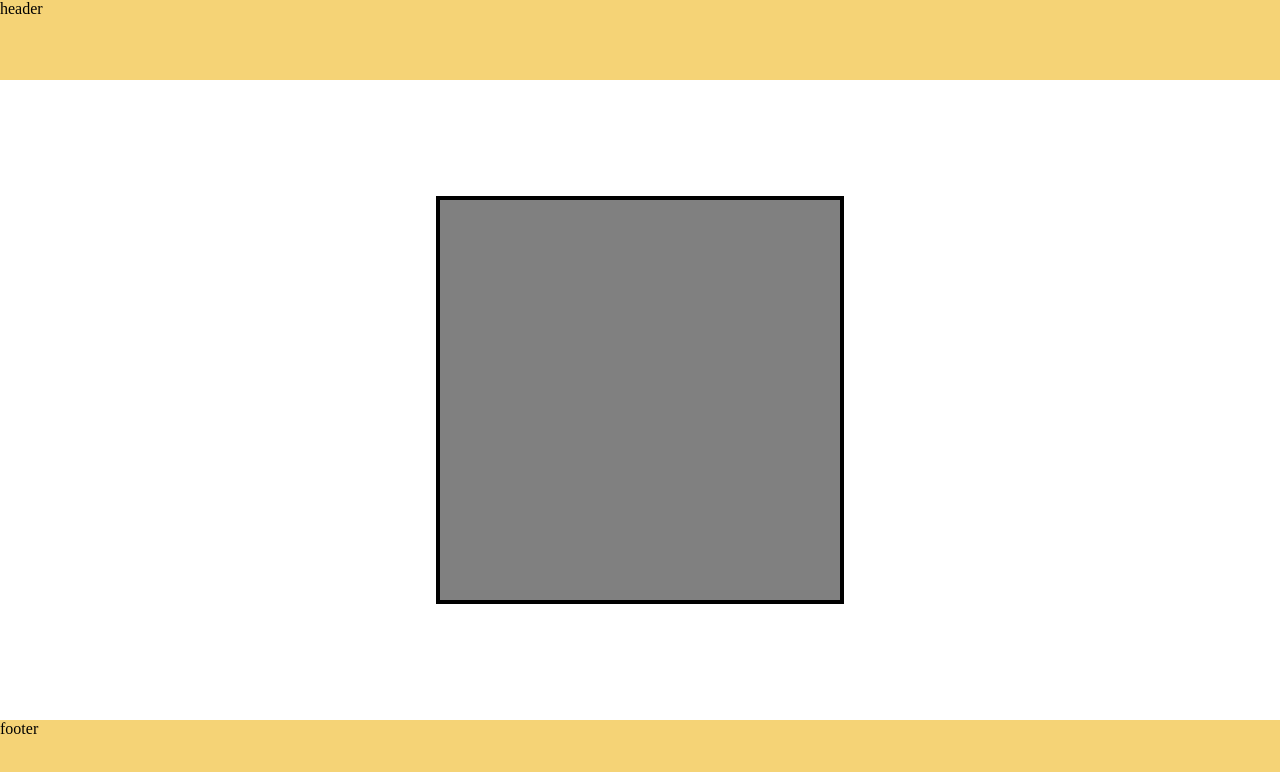
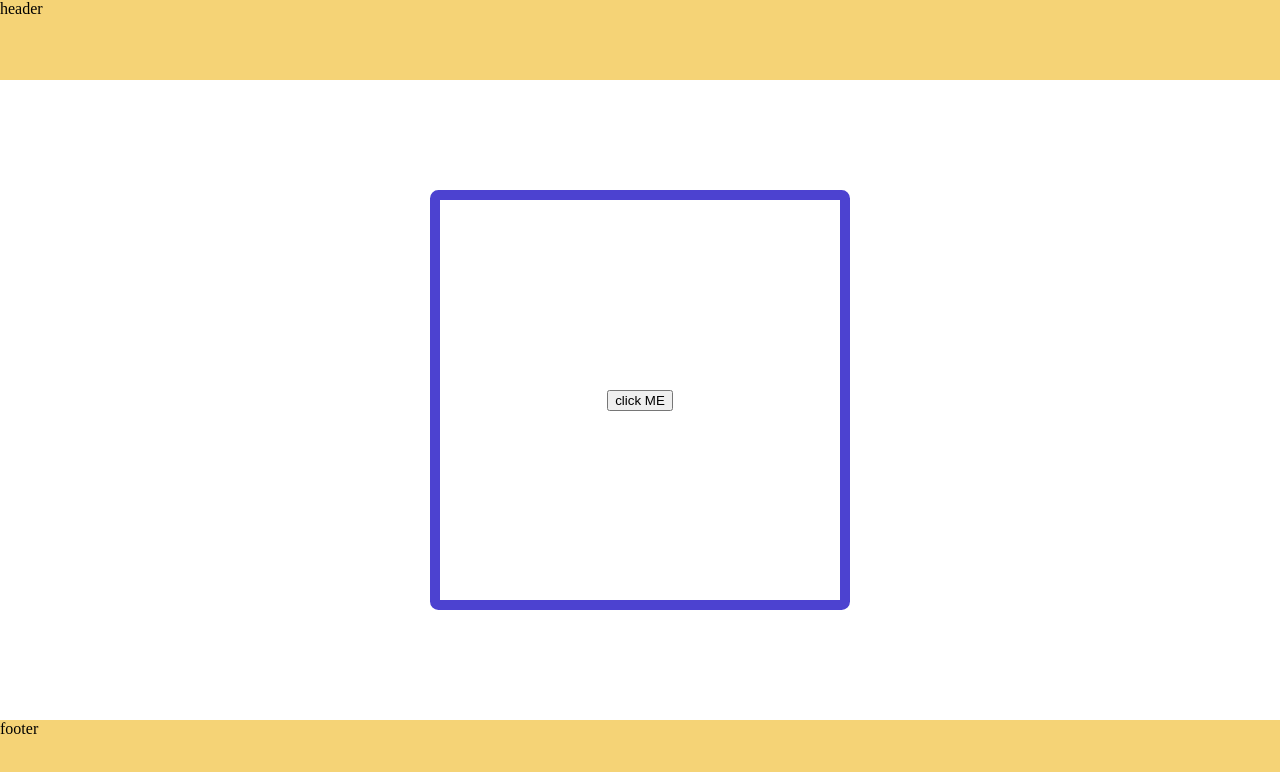
Before and after one commit to 2471186676/Snake, a React (Create React App) app: page / in a window 1280 px wide. Shown: the top 772 px of the page. Built offline with nearby package versions, Linux system fonts and the light colour scheme.

Commit message:
add change board function

```diff
--- a/src/App.css
+++ b/src/App.css
@@ -6,34 +6,50 @@
   display: flex;
   align-items: center;
   justify-content: center;
-
 }
 
-.menu, .board, .result, .leaderBoard{
+
+.menu, .board, .result, .leaderBoard, .wrapper{
   height: 50vh;
   width: 50vh;
   display: flex;
   flex-direction: column;
   flex-wrap: wrap;
-  border: 4px solid black;
+}
+
+.wrapper{
+  border: 10px solid var(--contrast-color);
+  border-radius: 2%;
 }
 
 .board{
+
   display: grid;
   grid-template-rows: minmax(1px, 1fr);
   grid-auto-rows: minmax(1px, 1fr);
   grid-auto-columns: minmax(1px, 1fr);
 }
 
-.cell{
+.menu{
+  display: flex;
+  align-items: center;
+  justify-content: center;
+}
+
+.E{
   background-color: grey;
 }
 
-.cell:hover{
+.E:hover{
   background-color: blue;
 }
 
+.H{
+  background-color: aliceblue;
+}
 
-.menu, .result, .leaderBoard{
+
+.board, .result, .leaderBoard{
   display:none;
+
 }
--- a/src/App.js
+++ b/src/App.js
@@ -1,57 +1,78 @@
-import { useState } from "react";
+import { useEffect, useState } from "react";
 import "./App.css";
-import Board from "./board"
-
-const gameBoard = Board(10);
-gameBoard.change(1,1,"hello");
-console.log(gameBoard.get());
-gameBoard.update();
-console.log(gameBoard.get());
-// console.log(gameBoard.get());
-
-let createBoard = (size) => {
-  let board = new Array(size * size);
-  for (let i = 0; i < board.length; i++) {
-    board[i] = i;
-  }
-  return board;
-};
+import { useBoard } from "./board";
 
 function App({ size }) {
-	const [board, setBoard] = useState(createBoard(size));
+	const board = useBoard(size);
 
-  let inlineStyle = {
-    gridTemplateColumns: "repeat("+size+", minmax(1px, 1fr))",
+	useEffect(() => {
+		console.log(board.board);
+	});
+
+	let inlineStyle = {
+		gridTemplateColumns: "repeat(" + size + ", minmax(1px, 1fr))",
 	};
 
 	return (
 		<>
 			<div className="header">header</div>
 			<div className="body">
-				<div className="menu">menu</div>
-				<div className="board" style={inlineStyle}>
-					<GameBoard board={board}/>
+				<div className="wrapper">
+					<div className="menu">
+						<Menu />
+					</div>
+					<div className="board" style={inlineStyle}>
+						<GameBoard board={board} change={board.change}/>
+					</div>
+					<div className="result">result</div>
+					<div className="leaderBoard">board</div>
 				</div>
-				<div className="result">result</div>
-				<div className="leaderBoard">board</div>
 			</div>
 			<div className="footer">footer</div>
 		</>
 	);
 }
 
-function GameBoard({ board }) {
+function GameBoard({ board , change}) {
+	// console.log(board.board)
+	let oldBoard = board.board;
+	let newArray = [];
+
+	for (let x = 0; x < oldBoard.length; x++) {
+		for (let y = 0; y < oldBoard[0].length; y++) {
+			newArray.push(oldBoard[x][y]);
+			console.log(oldBoard[x][y]);
+		}
+	}
 
 	return (
 		<>
-			{board.map((value, index) => {
-				return (
-					<div className="cell" key={index}>
-					</div>
-				);
+			{newArray.map((value, index) => {
+				if (value === "H") {
+					return <div
+							className="H" key={index} id={index}>
+
+							</div>;
+				}
+				return <div className="E" key={index} id={index} ></div>;
 			})}
 		</>
 	);
 }
 
+function Menu() {
+	function click(e) {
+		e.preventDefault();
+		let board = document.getElementsByClassName("board")[0];
+		board.style.display = "grid";
+		e.target.parentElement.style.display = "none";
+	}
+
+	return (
+		<>
+			<button onClick={click}>click ME</button>
+		</>
+	);
+}
+
 export default App;
--- a/src/board.js
+++ b/src/board.js
@@ -1,15 +1,32 @@
+import React, { useState, useEffect } from "react";
+
+function useBoard(size) {
+	const [board, setBoard] = useState(
+		Array.from(Array(size), () => new Array(size))
+	);
+
+	const change = (loc, elem) => {
+		let newBoard = board;
+		newBoard[loc[0]][loc[1]] = elem;
+		setBoard([...newBoard]);
+	};
+
+	return { board, change, setBoard };
+}
+
+
 const Board = (size) => {
 	let board = Array.from(Array(size), () => new Array(size));
-	// for (let x = 0; x < board.length; x++) {
-	// 	for (let y = 0; y < board[0].length; y++) {
-	// 		board[x][y] = "";
-	// 	}
-	// }
+	for (let x = 0; x < board.length; x++) {
+		for (let y = 0; y < board[0].length; y++) {
+			board[x][y] = "";
+		}
+	}
 
 	const snake = SnakeHead(2, 2);
 
 	const update = () => {
-        console.log("update board")
+		console.log("update board");
 		// clear board
 		for (let x = 0; x < board.length; x++) {
 			for (let y = 0; y < board[0].length; y++) {
@@ -23,7 +40,7 @@ const Board = (size) => {
 	};
 
 	const change = (x, y, ele) => {
-        console.log("changes")
+		console.log("changes");
 		board[x][y] = ele;
 	};
 
@@ -38,4 +55,8 @@ const SnakeHead = (x, y) => {
 	return { getHeadLoc };
 };
 
-export default Board;
+const sneakBody = (x ,y ,nexyBody) =>{
+
+}
+
+export { Board, useBoard };
--- a/src/index.css
+++ b/src/index.css
@@ -1,5 +1,6 @@
 :root{
     --ui-color: rgb(245, 211, 118);
+    --contrast-color: rgb(76, 66, 208);
 }
 
 body{
--- a/src/index.js
+++ b/src/index.js
@@ -7,6 +7,6 @@ const container = document.getElementById("root");
 const root = createRoot(container);
 root.render(
 	<React.StrictMode>
-		<App size={40}/>
+		<App size={10}/>
 	</React.StrictMode>
 );
```
